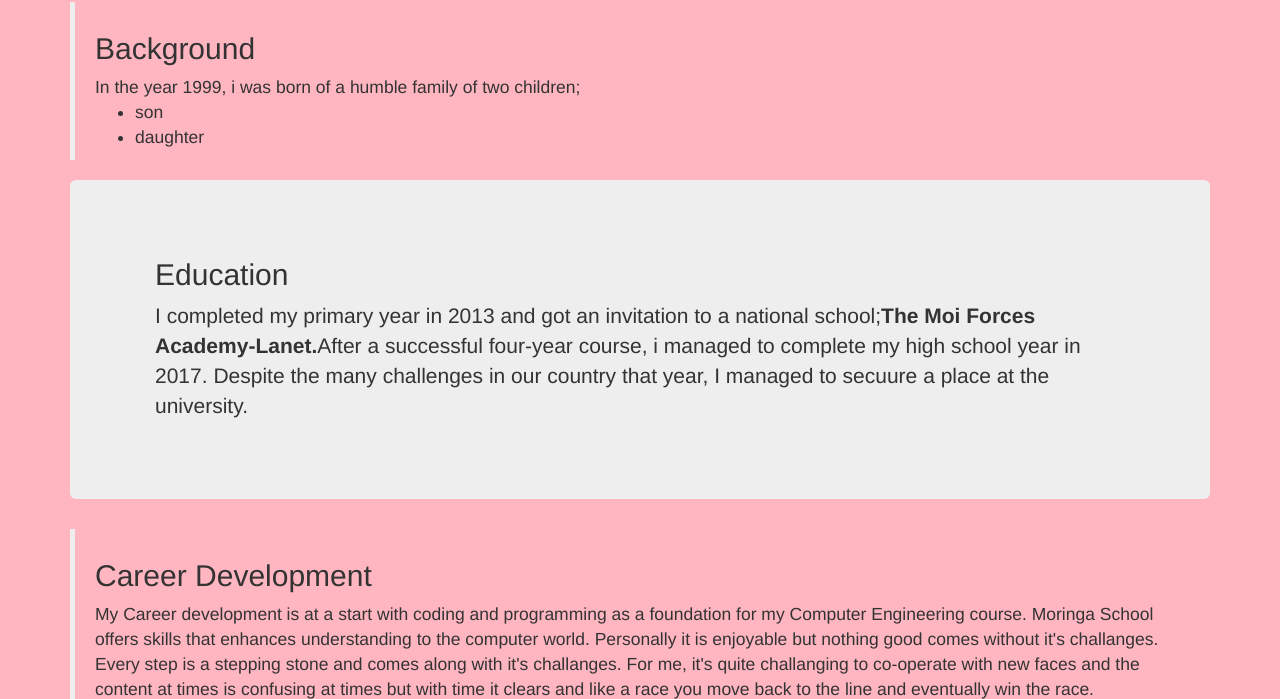
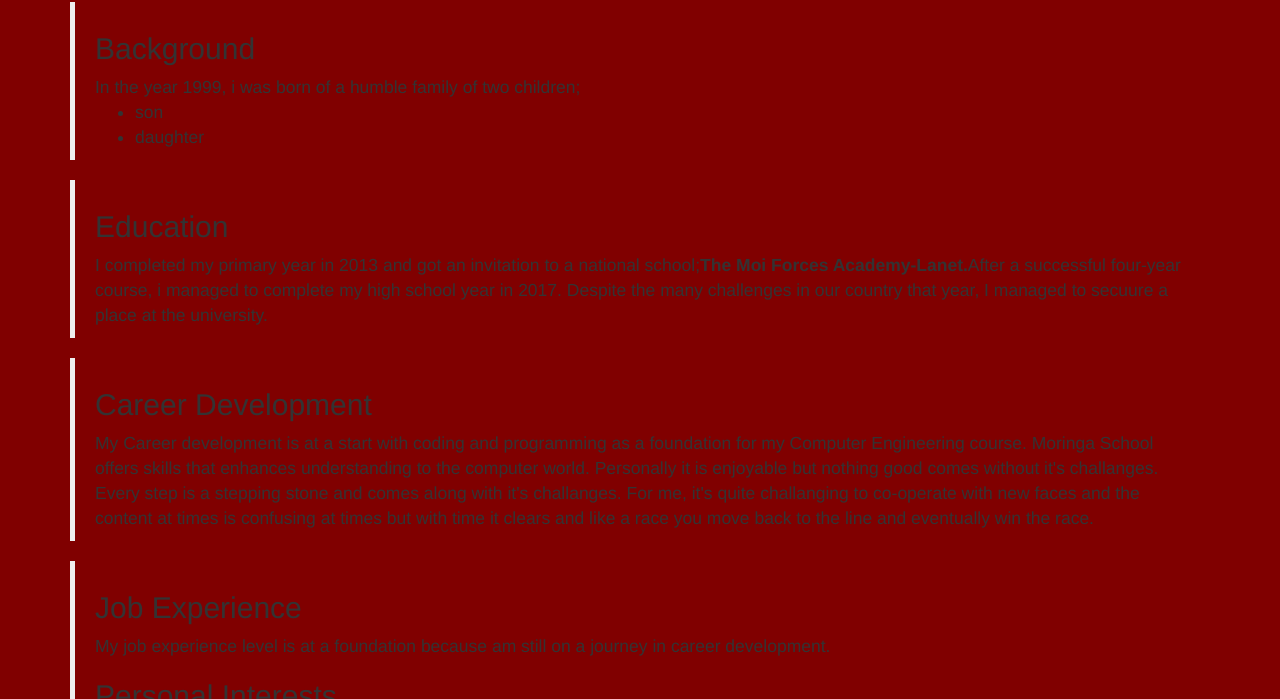
Before and after one commit to Anne-15/portfolio, a plain HTML site: page anne.html in a window 1280 px wide. Shown: the part 675-1374 px from the top of the page. Drawn offline with Linux system fonts and the light colour scheme.

Commit message:
add css style changes made to the project

```diff
--- a/anne.html
+++ b/anne.html
@@ -25,14 +25,12 @@
         </ul>
       </blockquote>
     </div>
-    <div class="jumbotron">
       <blockquote>
       <h2>Education</h2>
       <p>
         I completed my primary year in 2013 and got an invitation to a national school;<strong>The Moi Forces Academy-Lanet.</strong>After a successful four-year course, i managed to complete my high school year in 2017. Despite the many challenges in our country that year, I managed to secuure a place at the university.
       </p>
     </blockquote>
-  </div>
     <blockquote>
       <h2>Career Development</h2>
         <p>
--- a/css/styles.css
+++ b/css/styles.css
@@ -1,5 +1,5 @@
 body {
-  background-color: lightpink;
+  background-color: maroon;
 }
 
 img {
```
